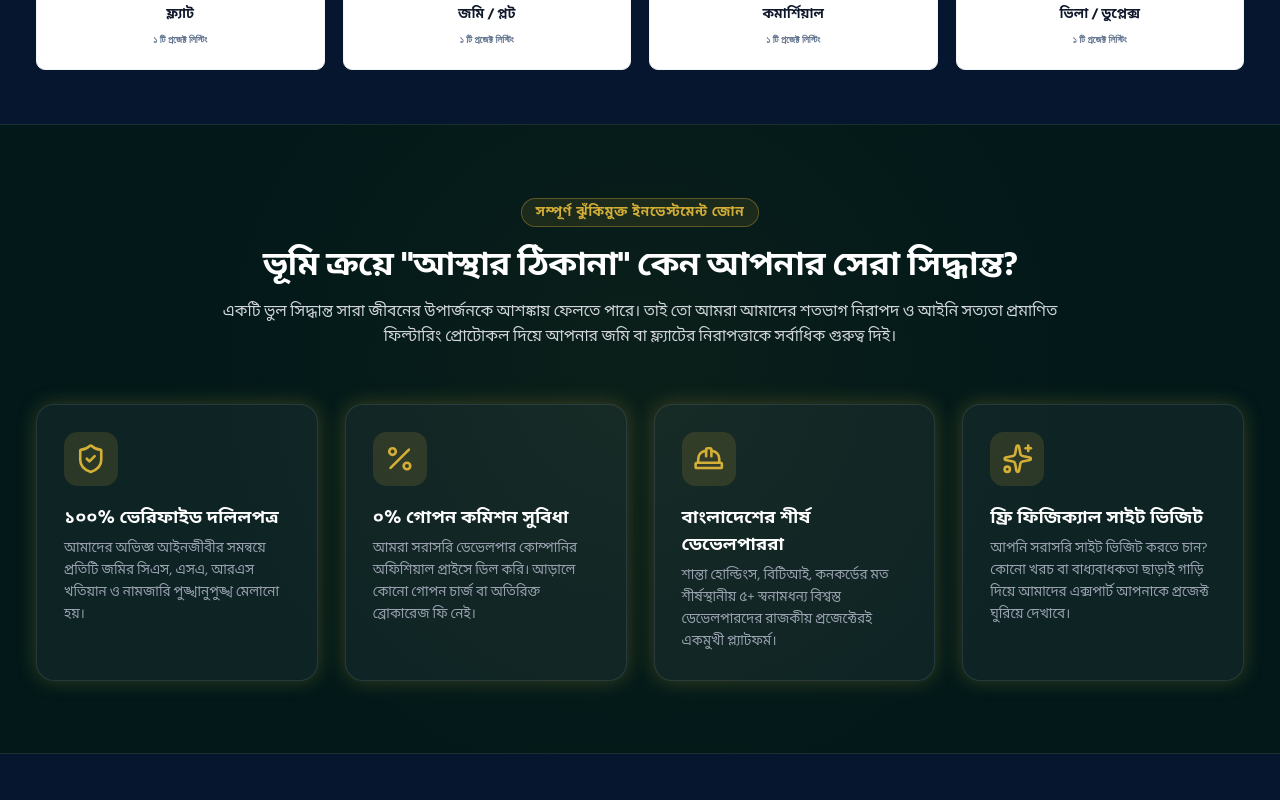
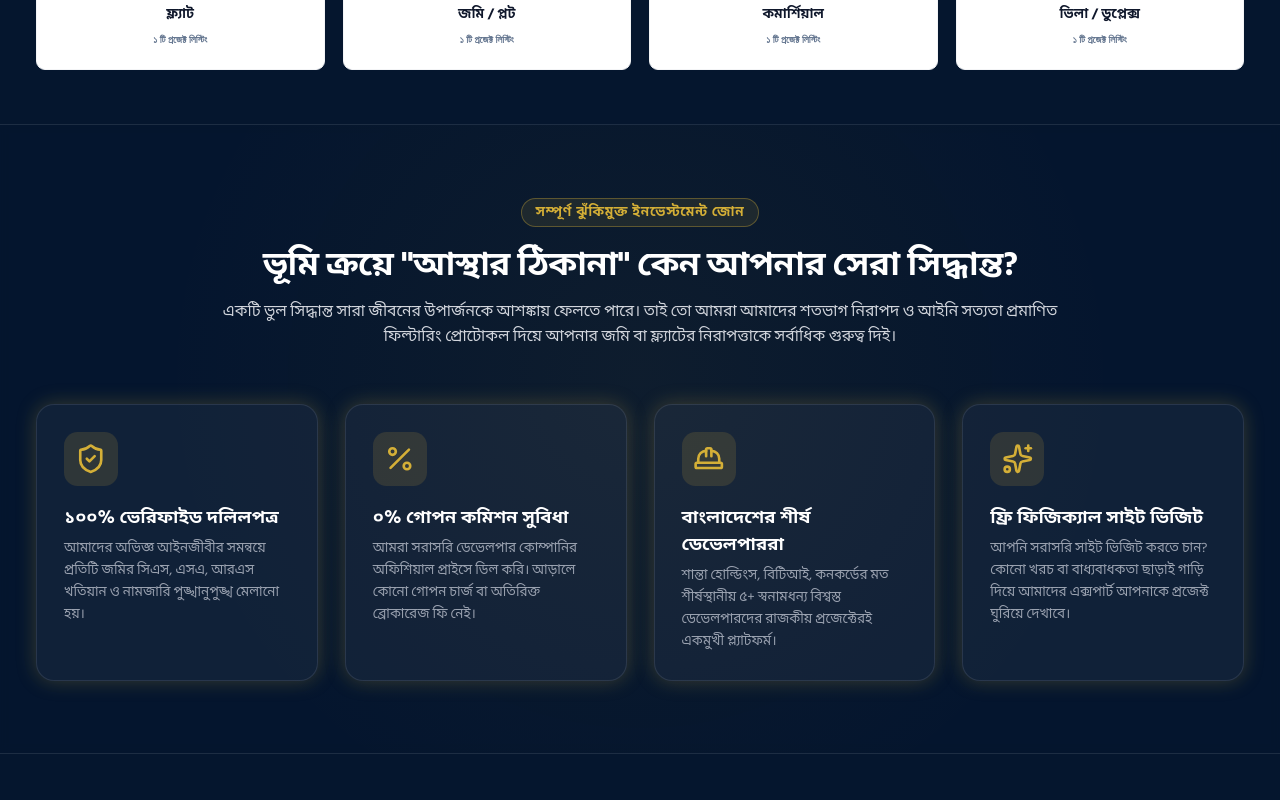
Before and after one commit to AntiXen/Astha_Real_Estate, a React (Vite) app: page / in a window 1280 px wide. Shown: the part 960-1760 px from the top of the page. Built offline with nearby package versions, Linux system fonts and the light colour scheme; no server answers; the database is empty.

Commit message:
design: unify entire storefront to deep navy blue and gold branding

```diff
--- a/src/App.tsx
+++ b/src/App.tsx
@@ -46,7 +46,6 @@ export default function App() {
   const [selectedCompanyId, setSelectedCompanyId] = useState<string>('all');
 
   // Load Database entities on-the-fly.
-  // This ensures a single failing table doesn't block the rest of the application.
   const loadDatabase = async () => {
     setLoadError(null);
     try {
--- a/src/components/public/TrustSection.tsx
+++ b/src/components/public/TrustSection.tsx
@@ -26,8 +26,9 @@ export default function TrustSection() {
   ];
 
   return (
-    // FIX: Changed bg-[#021A15] to bg-[#021A15]/80 with backdrop-blur-xs so the background watermark flows seamlessly behind it
-    <section className="bg-[#021A15]/80 backdrop-blur-xs border-t border-b border-white/10 py-16 font-bengali relative overflow-hidden" id="trust-section">
+    // FIX: Changed background from green bg-[#021A15] to your brand's deep navy blue bg-[#05162E]/85
+    // with a backdrop blur so the gold background watermark logo can still flow gracefully behind it.
+    <section className="bg-[#05162E]/85 backdrop-blur-xs border-t border-b border-white/10 py-16 font-bengali relative overflow-hidden" id="trust-section">
       <div className="absolute inset-0 radial-glow opacity-40 pointer-events-none"></div>
 
       <div className="relative z-10 mx-auto max-w-7xl px-4 sm:px-6 lg:px-8">
```
